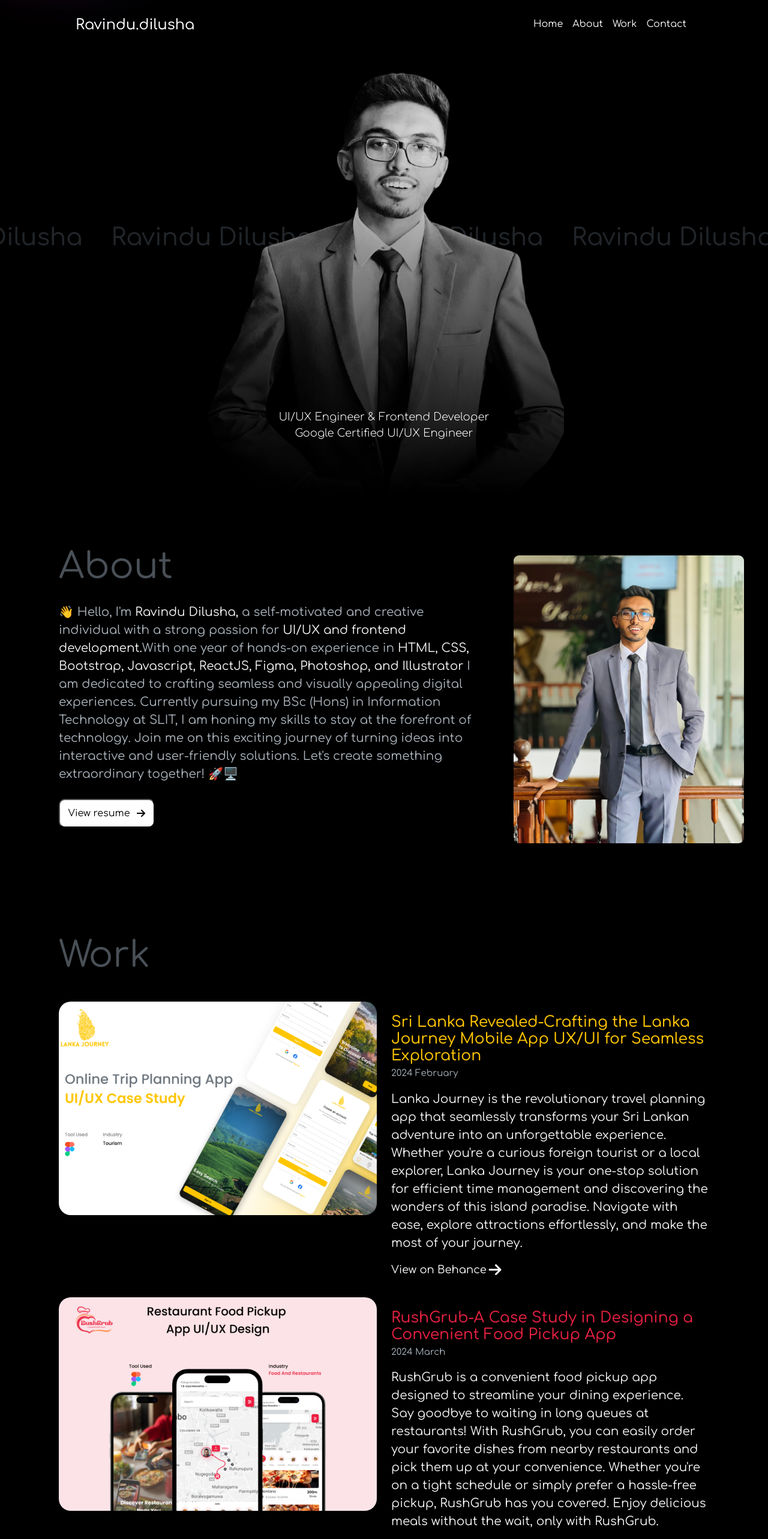
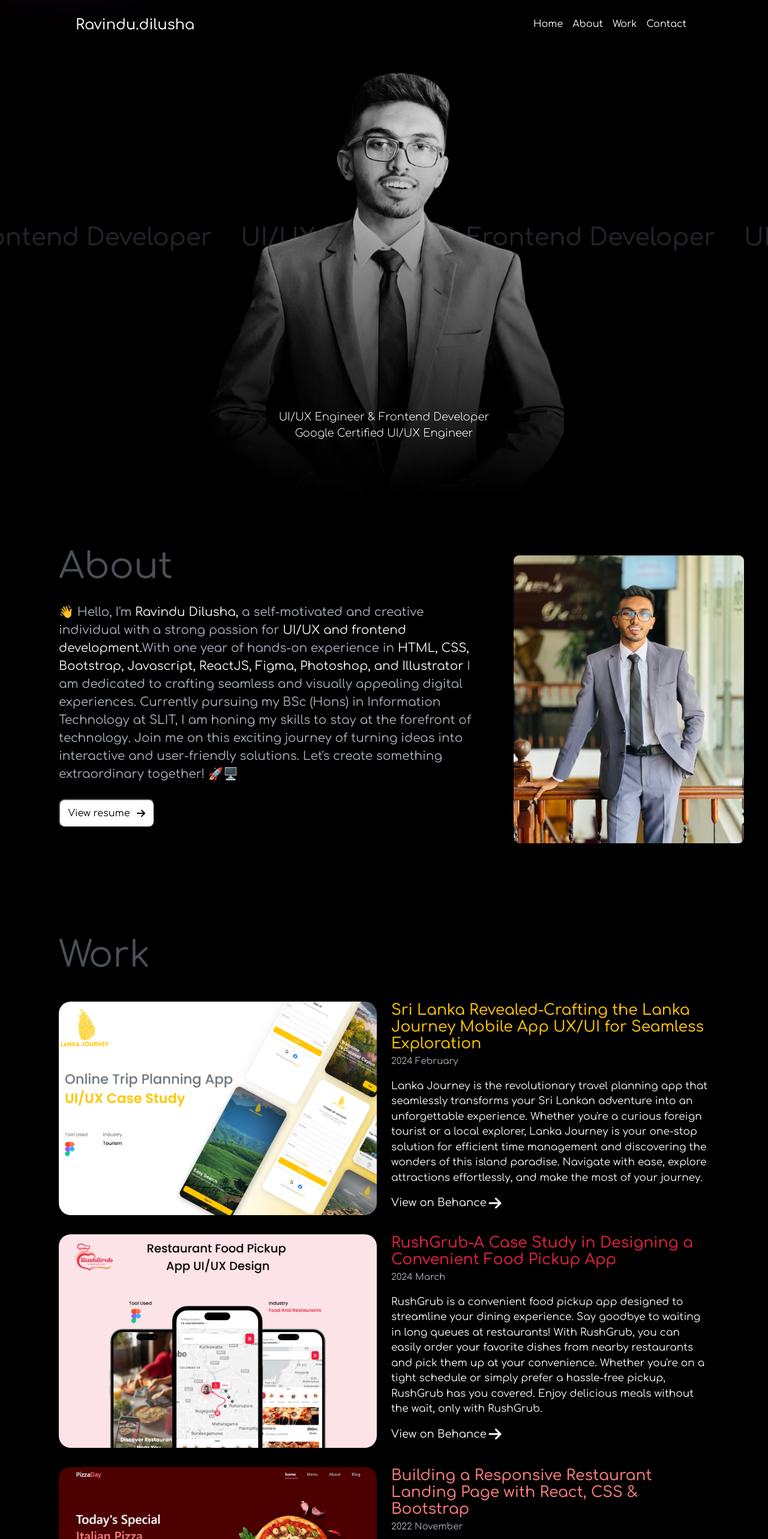
Before and after one commit to ravindudilusha/Ravindudilusha, a React (Create React App) app: page / in a window 1280 px wide. Shown: the top 2566 px of the page at 60% size. Built offline with nearby package versions, Linux system fonts and the light colour scheme.

Commit message:
font size change

```diff
--- a/public/index.html
+++ b/public/index.html
@@ -2,7 +2,7 @@
 <html lang="en">
   <head>
     <meta charset="utf-8" />
-    <link rel="icon" href="%PUBLIC_URL%/favicon.ico" />
+    <link rel="icon" href="favicon.svg" />
     <meta name="viewport" content="width=device-width, initial-scale=1" />
     <link rel="preconnect" href="https://fonts.googleapis.com">
 <link rel="preconnect" href="https://fonts.gstatic.com" crossorigin>
@@ -27,7 +27,7 @@
       work correctly both with client-side routing and a non-root public URL.
       Learn how to configure a non-root public URL by running `npm run build`.
     -->
-    <title>React App</title>
+    <title>Ravindu Dilusha-UI/UX Engineer Portfolio</title>
   </head>
   <body>
     <noscript>You need to enable JavaScript to run this app.</noscript>
--- a/src/Component/About.js
+++ b/src/Component/About.js
@@ -32,7 +32,7 @@ function About() {
             </p>
             <div className="resumebtncontainer">
               <a
-                href="https://drive.google.com/file/d/1cf-pzcBsdRFnysX4M1PhmO5nSQvGVkh7/view?usp=sharing"
+                href="https://drive.google.com/drive/folders/17jrTplUWrIXAgDuASnWv6G3qS9RTm8fW?usp=drive_link"
                 target="_blank"
                 rel="noopener noreferrer"
                 className="resumelink"
--- a/src/Component/Contact.js
+++ b/src/Component/Contact.js
@@ -3,7 +3,7 @@ import "../Styles/Contact.css";
 import { FaPhone } from "react-icons/fa6";
 import { FaWhatsapp } from "react-icons/fa";
 import { MdOutlineMailOutline } from "react-icons/md";
-import emailjs from '@emailjs/browser';
+import emailjs from "@emailjs/browser";
 
 function Contact() {
   const form = useRef();
@@ -13,8 +13,8 @@ function Contact() {
     e.preventDefault();
 
     emailjs
-      .sendForm('service_tz7011p', 'template_yytjnrs', form.current, {
-        publicKey: 'rb-tkNIR9qlpcWK_s',
+      .sendForm("service_tz7011p", "template_yytjnrs", form.current, {
+        publicKey: "rb-tkNIR9qlpcWK_s",
       })
       .then(
         () => {
@@ -22,7 +22,7 @@ function Contact() {
           form.current.reset(); // Reset form fields
         },
         (error) => {
-          console.log('FAILED...', error.text);
+          console.log("FAILED...", error.text);
         }
       );
   };
@@ -84,40 +84,58 @@ function Contact() {
             <div className="contactinfo">
               <div className="phonecontainer">
                 <div className="phoneiconcontainer">
+                  <a href="tel:+94771100242" className="phoneiconlink">
                     <div className="circle">
                       <FaPhone className="phone-icon" />
                     </div>
+                  </a>
                 </div>
                 <div className="phonecontent">
                   <p className="phonenumberword">Phone number</p>
-                  <a href="tel:+94771100242" className="phonenumber">+94 77 110 0242</a>
+                  <a href="tel:+94771100242" className="phonenumber">
+                    +94 77 110 0242
+                  </a>
                 </div>
               </div>
+
               <div className="phonecontainer">
                 <div className="phoneiconcontainer">
+                  <a href="https://wa.me/+94771100242"  className="phoneiconlink">
                     <div className="circle">
                       <FaWhatsapp className="Whatsapp-icon" />
                     </div>
+                  </a>
                 </div>
                 <div className="phonecontent">
                   <p className="phonenumberword">Whatsapp</p>
-                  <a href="https://wa.me/+94771100242" className="phonenumber">+94 77 110 0242</a>
+                  <a href="https://wa.me/+94771100242" className="phonenumber">
+                    +94 77 110 0242
+                  </a>
                 </div>
               </div>
               <div className="emailcontainer">
                 <div className="emailiconcontainer">
+                  <a
+                    href="mailto:ravindudilusha31@gmail.com"
+                    className="phoneiconlink"
+                  >
                     <div className="circle">
                       <MdOutlineMailOutline className="Mail-icon" />
                     </div>
+                  </a>
                 </div>
                 <div className="phonecontent">
                   <p className="phonenumberword">Email</p>
-                  <a href="mailto:ravindudilusha31@gmail.com" className="phonenumber">ravindudilusha31@gmail.com</a>
+                  <a
+                    href="mailto:ravindudilusha31@gmail.com"
+                    className="phonenumber"
+                  >
+                    ravindudilusha31@gmail.com
+                  </a>
                 </div>
               </div>
             </div>
           </div>
-
         </div>
       </div>
     </div>
--- a/src/Component/Footer.js
+++ b/src/Component/Footer.js
@@ -13,7 +13,7 @@ function Footer() {
           <img src={logo} className="footerlogo" />
         </div>
         <div className="sociallinks">
-          <a href="www.linkedin.com/in/ravindu-dilusha" className="socialnames">
+          <a href="https://www.linkedin.com/in/ravindu-dilusha/" className="socialnames">
             Linkedin
           </a>
           <a
--- a/src/Component/Textslider.js
+++ b/src/Component/Textslider.js
@@ -2,7 +2,7 @@ import React from 'react';
 import '../Styles/TextSlider.css';
 
 function TextSlider() {
-  const text = 'Ravindu Dilusha';
+  const text = 'UI/UX Engineer & Frontend Developer';
   const count = 6;
 
   return (
--- a/src/Component/Work.js
+++ b/src/Component/Work.js
@@ -26,7 +26,7 @@ function Work() {
             </div>
           </div>
           <div className="col-12 col-md-12 col-lg-12 col-xl-6 workdescription">
-            <p className="workdescriptiontitle">
+            <p className="pt-0 workdescriptiontitle">
               Sri Lanka Revealed-Crafting the Lanka Journey Mobile App UX/UI for
               Seamless Exploration
             </p>
@@ -68,7 +68,7 @@ function Work() {
             </div>
           </div>
           <div className="col-12 col-md-12 col-lg-12 col-xl-6 workdescription">
-            <p className="workdescriptiontitle1">
+            <p className="pt-0 workdescriptiontitle1">
               RushGrub-A Case Study in Designing a Convenient Food Pickup App
             </p>
             <p className="workdate">2024 March</p>
@@ -109,7 +109,7 @@ function Work() {
             </div>
           </div>
           <div className="col-12 col-md-12 col-lg-12 col-xl-6 workdescription">
-            <p className="workdescriptiontitle3">
+            <p className="pt-0 workdescriptiontitle3">
               Building a Responsive Restaurant Landing Page with React, CSS &
               Bootstrap
             </p>
@@ -134,10 +134,12 @@ function Work() {
           </div>
         </div>
         <div className="buttoncontainer">
-          <button type="button" class="Seemorebutton">
-            See more
-          </button>
-        </div>
+  <a href="https://www.behance.net/ravidudilusha1" target="_blank" rel="noopener noreferrer">
+    <button type="button" class="Seemorebutton">
+      See more
+    </button>
+  </a>
+</div>
       </div>
     </div>
   );
--- a/src/Styles/Contact.css
+++ b/src/Styles/Contact.css
@@ -1,6 +1,11 @@
 .Contactsection{
     background-color: black;
     padding-top: 100px;
+}
+
+.phoneiconlink{
+  text-decoration: none;
+  color: black;
 }
 
 .Sectiontitle{
--- a/src/Styles/Work.css
+++ b/src/Styles/Work.css
@@ -34,7 +34,7 @@
 
 .workdescription {
   color: #f8f9fa;
-  font-size: 20px;
+  font-size: 17px;
 }
 .visitcontainer {
   color: #ffc500;
```
Also changed, not shown: public/favicon.svg (added), 1 other file (tests, documents, lock files or other folders). Lines whose indentation alone changed are shown as unchanged.
